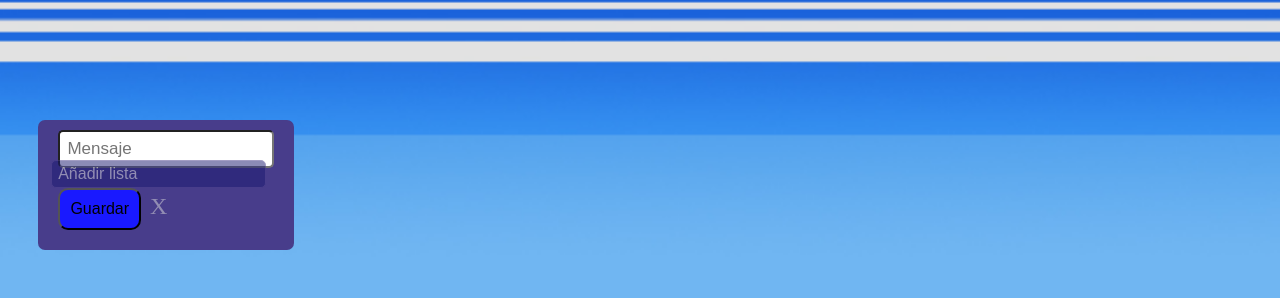
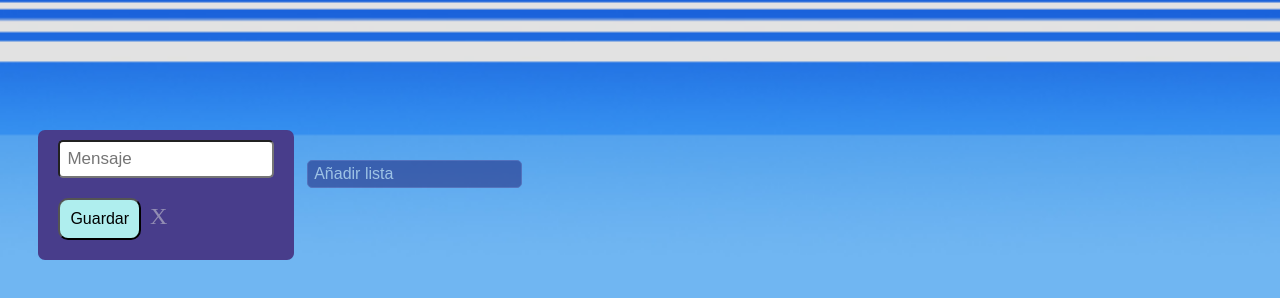
Before and after one commit to erikarossani/trello, a plain HTML site: page index.html in a window 1280 px wide. Both pictures are taken after a click on the button "Añadir lista". Drawn offline with Linux system fonts and the light colour scheme.

Commit message:
version 3

```diff
--- a/css/style.css
+++ b/css/style.css
@@ -36,7 +36,7 @@ form{
      margin: auto;
      padding: 10px 20px;
      box-sizing: border-box;
-     margin-top: 120px;
+     margin-top: 130px;
      margin-left: 3%;
      border-radius: 7px;
      background: #483D8B;
@@ -60,7 +60,7 @@ form{
     cursor: pointer;
 }
 #resultado{
-     background:rgb(25,25,300);
+     background: #AFEEEE;
      padding : 10px 10px;
      border-radius: 10px;
      cursor: pointer;
--- a/js/app.js
+++ b/js/app.js
@@ -9,13 +9,18 @@ window.addEventListener("load", function() {
       e.preventDefault();
 
       activarCampo();
-      moverCampo()
+
+
+      if(activarCampo()){
+        boton.style.marginLeft = "20%";
+      }
 
   });
 
       function activarCampo(){
           contenedor.style.display = "block";
           return true;
+
     }
 
   retornar.addEventListener("click", function(e) {
@@ -33,6 +38,11 @@ window.addEventListener("load", function() {
   guardar.addEventListener("click", function() {
      var texto = textArea.value;
      agregarMensaje(texto);
+     textArea.style.display ="none";
+     guardar.style.display ="none";
+     retornar.style.display ="none";
+
+
 
   });
 
```
